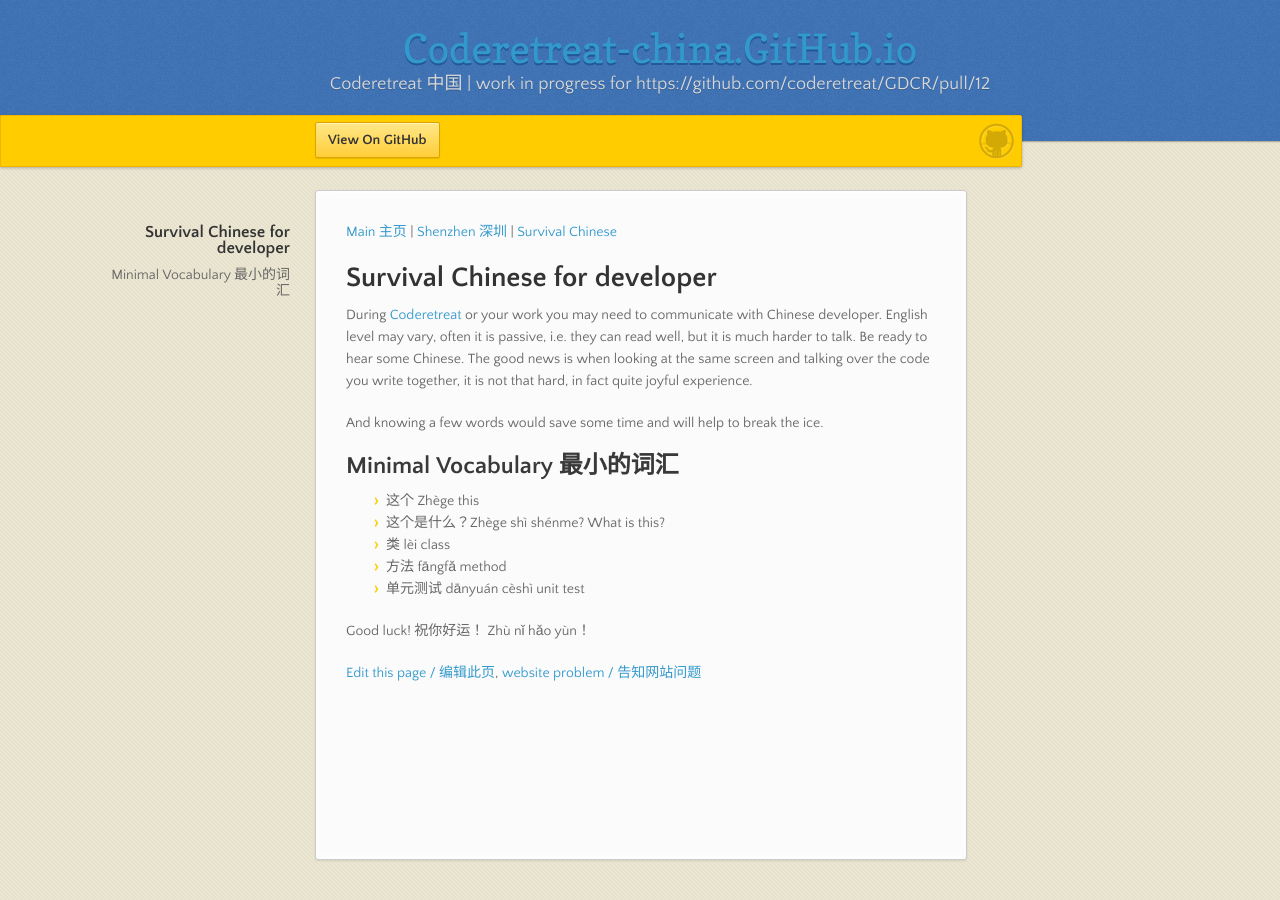
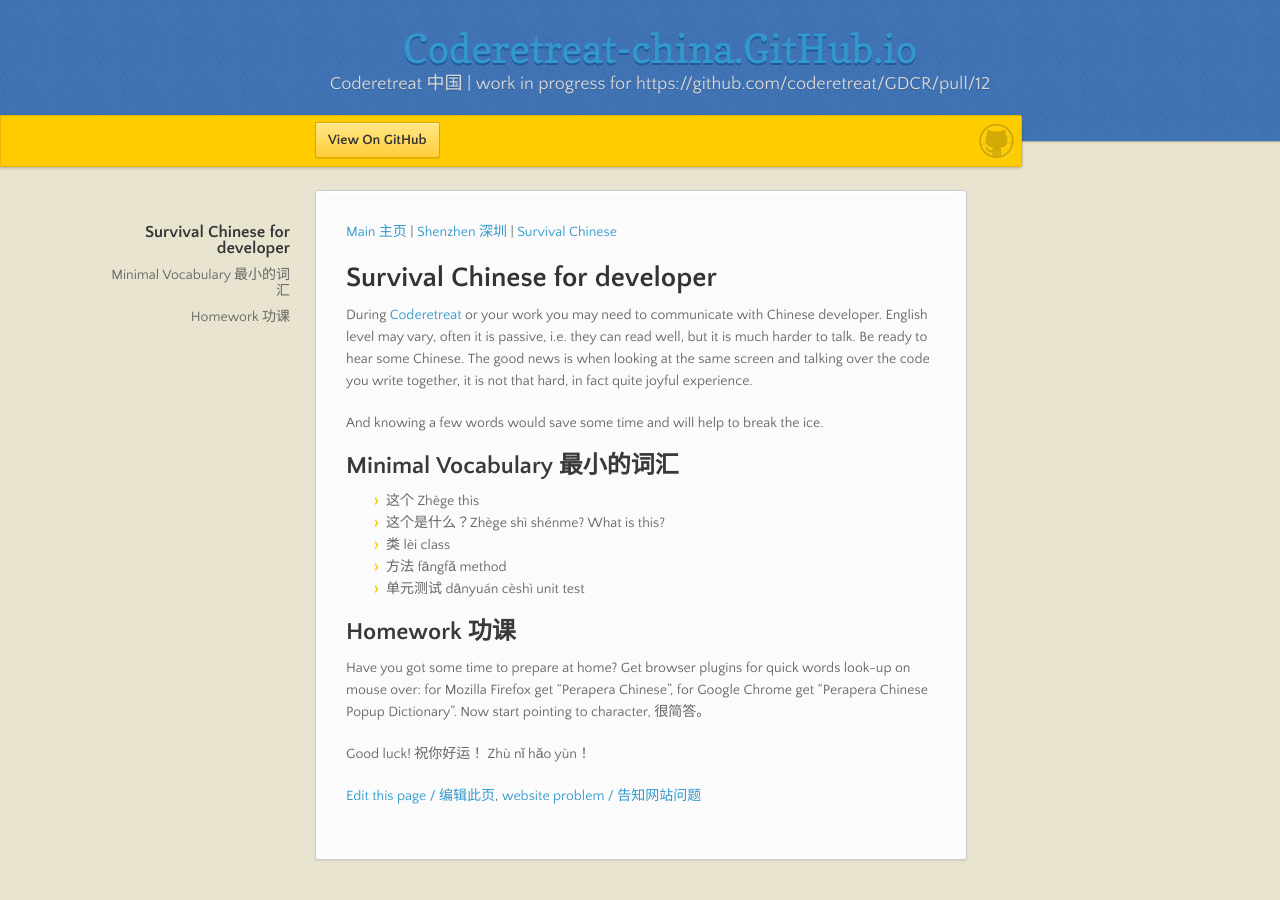
Before and after one commit to coderetreat-china/coderetreat-china.github.io, a Jekyll site: the page built from survival-Chinese-for-developer.md, in a window 1280 px wide. Built offline with Jekyll 4.4.1, drawn with Linux system fonts in a browser that asks for light colours; nearby versions of some CDN libraries.

Commit message:
Homework 功课

```diff
--- a/survival-Chinese-for-developer.md
+++ b/survival-Chinese-for-developer.md
@@ -23,6 +23,12 @@ And knowing a few words would save some time and will help to break the ice.
 - 方法 fāngfǎ method
 - 单元测试 dānyuán cèshì unit test
 
+## Homework 功课
+
+Have you got some time to prepare at home? Get browser plugins for quick words look-up on mouse over:
+for Mozilla Firefox get "Perapera Chinese", for Google Chrome get "Perapera Chinese Popup Dictionary".
+Now start pointing to character, 很简答。
+
 
 Good luck! 祝你好运！ Zhù nǐ hǎo yùn！
 
```
